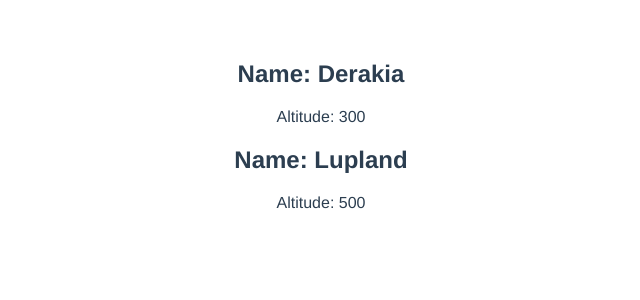
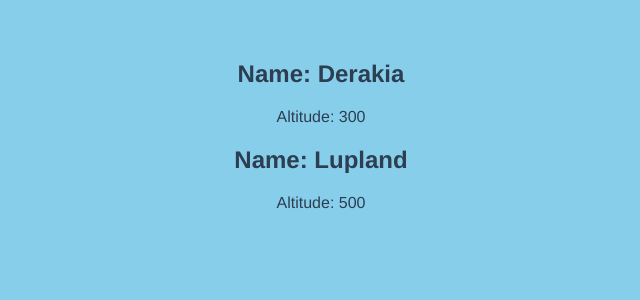
Before and after one commit to wrightjjw/vaelos.cloud, a Vue app: page / in a window 1280 px wide. Shown: the top 300 px of the page, without its empty margins (319-959 px from the left). Built offline with nearby package versions, Linux system fonts and the light colour scheme.

Commit message:
create style.css

```diff
--- a/src/main.ts
+++ b/src/main.ts
@@ -1,5 +1,6 @@
 import { createApp } from 'vue'
 import App from './App.vue'
+import './style.css'
 import './registerServiceWorker'
 
 createApp(App).mount('#app')
--- /dev/null
+++ b/src/style.css
@@ -0,0 +1,3 @@
+body {
+    background-color: skyblue;
+}
```
